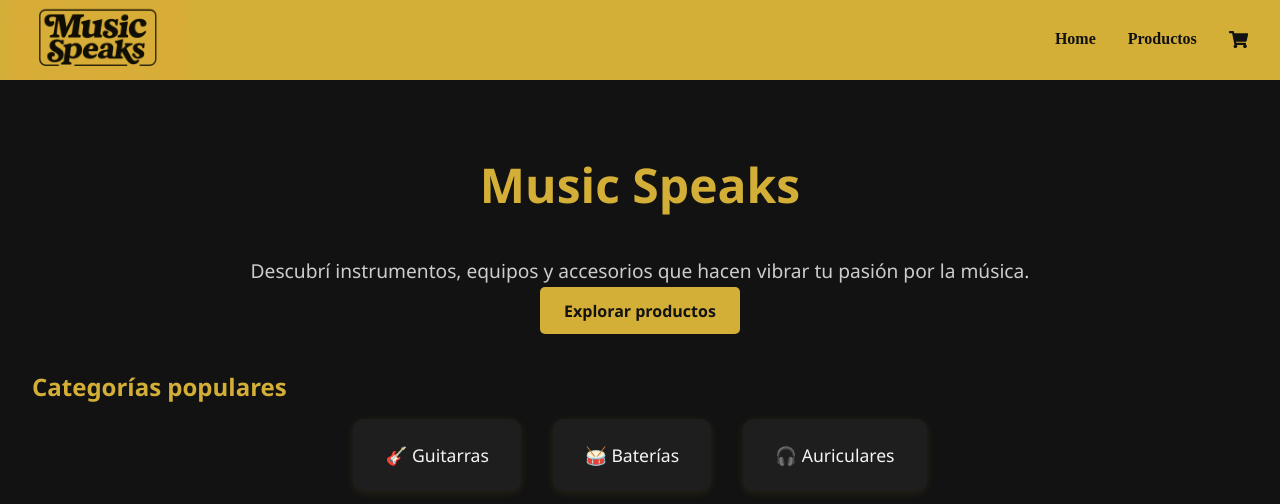
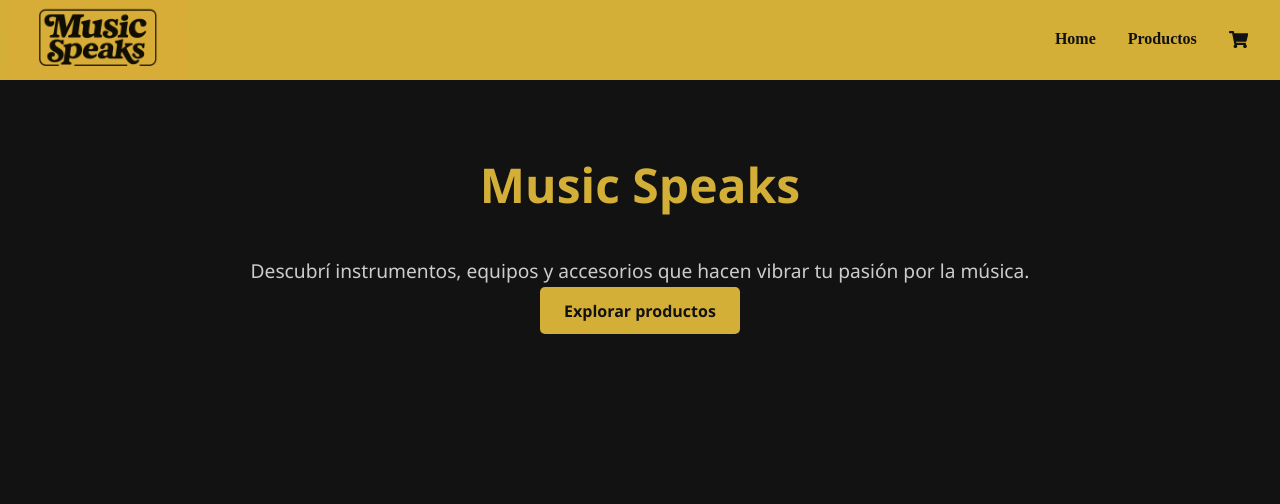
Before and after one commit to MckMc/Music-Speaks, a Next.js app: page / in a window 1280 px wide. Shown: the top 504 px of the page. Built offline with nearby package versions, Linux system fonts and the light colour scheme.

Commit message:
Nuevo intento de arreglo

```diff
--- a/app/components/ProductCards.js
+++ b/app/components/ProductCards.js
@@ -19,7 +19,7 @@
   };
 
   return (
-    <div className={styles.card}>
+    <div className={styles.card} >
     <Link href={`/productos/detalle/${producto.id}`}>
     <div>
       <img className='img' src={producto.imagen} alt={producto.nombre} />
--- a/app/globals.css
+++ b/app/globals.css
@@ -3,3 +3,6 @@
   margin: 0;
   color: #f5f5f5;
 }
+.ProductCards_card_qlgHH{
+  margin-bottom: 10px;
+}
--- a/app/page.js
+++ b/app/page.js
@@ -16,12 +16,6 @@
       </section>
 
       <section className={styles.featured}>
-        <h2>Categorías populares</h2>
-        <div className={styles.categories}>
-          <div className={styles.categoryCard}>🎸 Guitarras</div>
-          <div className={styles.categoryCard}>🥁 Baterías</div>
-          <div className={styles.categoryCard}>🎧 Auriculares</div>
-        </div>
       </section>
     </main>
   );
--- a/jsconfig.json
+++ b/jsconfig.json
@@ -2,7 +2,11 @@
   "compilerOptions": {
     "baseUrl": ".",
     "paths": {
-      "@/*": ["./*"]
+      "@/firebase/*": ["firebase/*"],
+      "@/app/*": ["app/*"],
+      "@/components/*": ["components/*"],
+      "@/context/*": ["context/*"],
+      "@/data/*": ["data/*"]
     }
   }
 }
```
Also changed, not shown: app/components/ProductCards.module.scss (+3 -4 lines).
